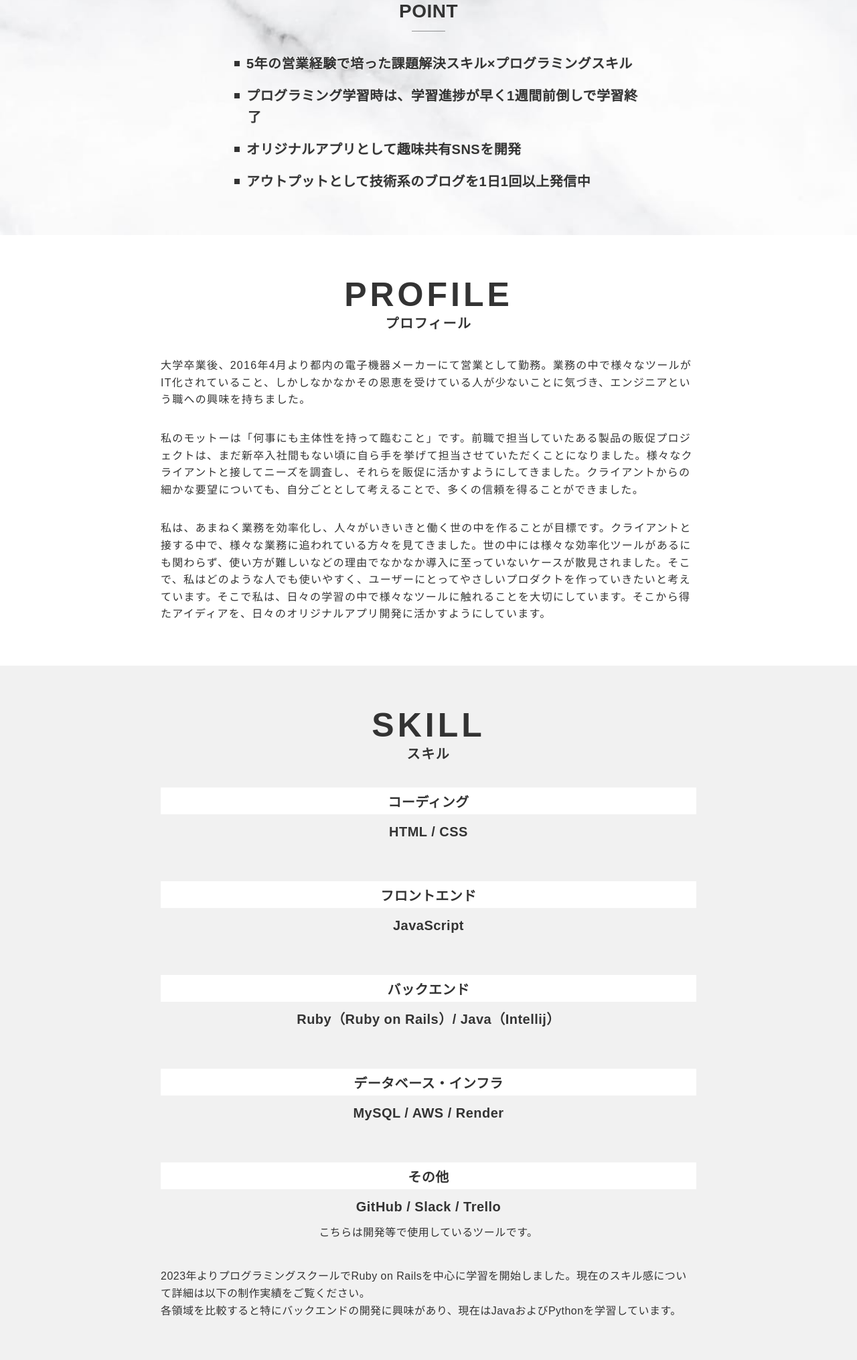
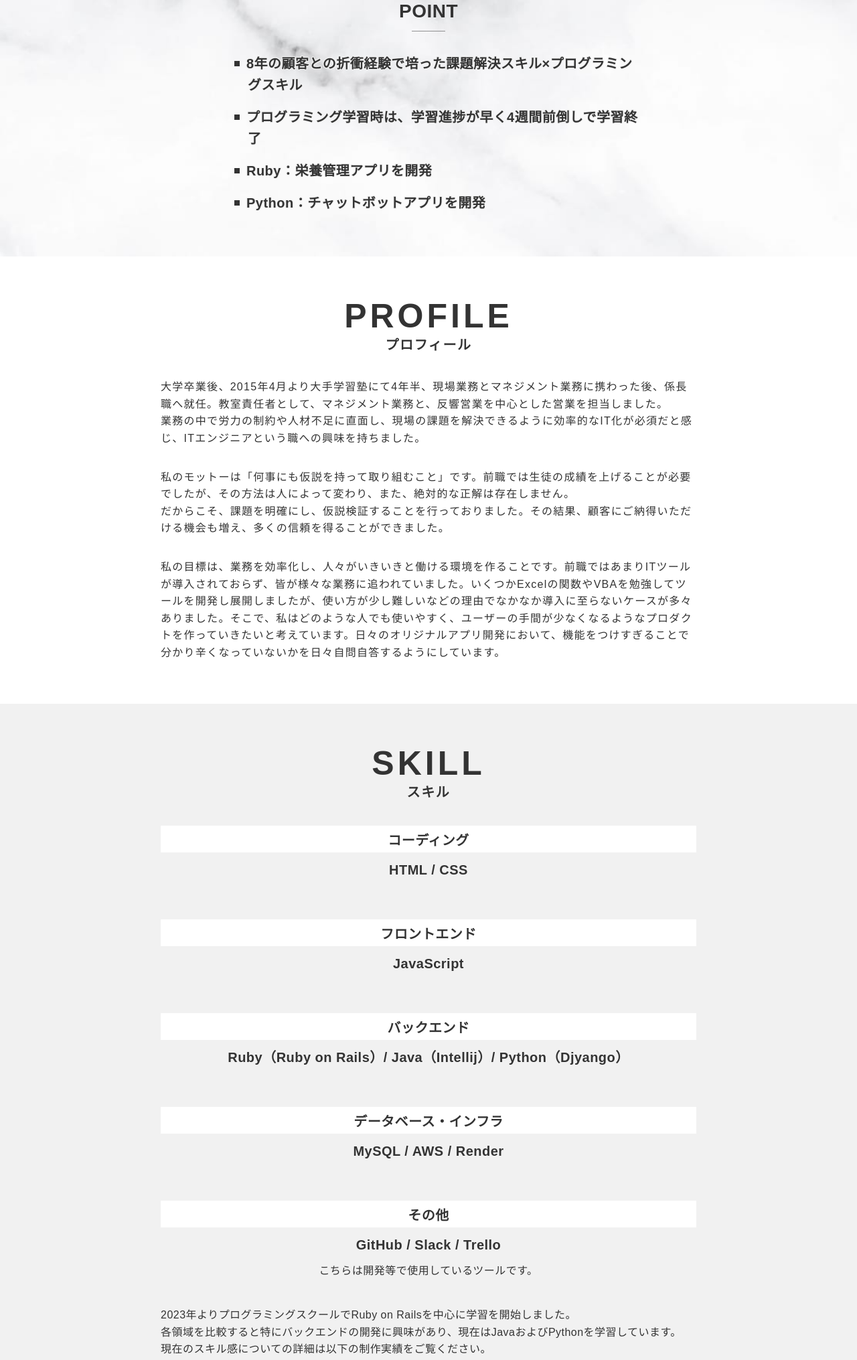
Before and after one commit to shuhei61/portfolio-site, a plain HTML site: page index.html in a window 1280 px wide. Shown: the part 388-2419 px from the top of the page at 67% size. Drawn offline with nearby package versions, Linux system fonts and the light colour scheme.

Commit message:
トップページの編集

```diff
--- a/index.html
+++ b/index.html
@@ -87,10 +87,10 @@
             </div>
             <ul class="firstview__point-list">
               <!-- 記載番号：10 -->
-              <li class="firstview__point-item">5年の営業経験で培った課題解決スキル×プログラミングスキル</li>
-              <li class="firstview__point-item">プログラミング学習時は、学習進捗が早く1週間前倒しで学習終了</li>
-              <li class="firstview__point-item">オリジナルアプリとして趣味共有SNSを開発</li>
-              <li class="firstview__point-item">アウトプットとして技術系のブログを1日1回以上発信中</li>
+              <li class="firstview__point-item">8年の顧客との折衝経験で培った課題解決スキル×プログラミングスキル</li>
+              <li class="firstview__point-item">プログラミング学習時は、学習進捗が早く4週間前倒しで学習終了</li>
+              <li class="firstview__point-item">Ruby：栄養管理アプリを開発</li>
+              <li class="firstview__point-item">Python：チャットボットアプリを開発</li>
             </ul>
           </div>
         </div>
@@ -104,13 +104,15 @@
             <!-- 記載番号：11 -->
             <div class="profile__text-area">
               <p>
-                大学卒業後、2016年4月より都内の電子機器メーカーにて営業として勤務。業務の中で様々なツールがIT化されていること、しかしなかなかその恩恵を受けている人が少ないことに気づき、エンジニアという職への興味を持ちました。
+                大学卒業後、2015年4月より大手学習塾にて4年半、現場業務とマネジメント業務に携わった後、係長職へ就任。教室責任者として、マネジメント業務と、反響営業を中心とした営業を担当しました。<br>
+                業務の中で労力の制約や人材不足に直面し、現場の課題を解決できるように効率的なIT化が必須だと感じ、ITエンジニアという職への興味を持ちました。
               </p>
               <p>
-                私のモットーは「何事にも主体性を持って臨むこと」です。前職で担当していたある製品の販促プロジェクトは、まだ新卒入社間もない頃に自ら手を挙げて担当させていただくことになりました。様々なクライアントと接してニーズを調査し、それらを販促に活かすようにしてきました。クライアントからの細かな要望についても、自分ごととして考えることで、多くの信頼を得ることができました。
+                私のモットーは「何事にも仮説を持って取り組むこと」です。前職では生徒の成績を上げることが必要でしたが、その方法は人によって変わり、また、絶対的な正解は存在しません。<br>
+                だからこそ、課題を明確にし、仮説検証することを行っておりました。その結果、顧客にご納得いただける機会も増え、多くの信頼を得ることができました。
               </p>
               <p>
-                私は、あまねく業務を効率化し、人々がいきいきと働く世の中を作ることが目標です。クライアントと接する中で、様々な業務に追われている方々を見てきました。世の中には様々な効率化ツールがあるにも関わらず、使い方が難しいなどの理由でなかなか導入に至っていないケースが散見されました。そこで、私はどのような人でも使いやすく、ユーザーにとってやさしいプロダクトを作っていきたいと考えています。そこで私は、日々の学習の中で様々なツールに触れることを大切にしています。そこから得たアイディアを、日々のオリジナルアプリ開発に活かすようにしています。
+                私の目標は、業務を効率化し、人々がいきいきと働ける環境を作ることです。前職ではあまりITツールが導入されておらず、皆が様々な業務に追われていました。いくつかExcelの関数やVBAを勉強してツールを開発し展開しましたが、使い方が少し難しいなどの理由でなかなか導入に至らないケースが多々ありました。そこで、私はどのような人でも使いやすく、ユーザーの手間が少なくなるようなプロダクトを作っていきたいと考えています。日々のオリジナルアプリ開発において、機能をつけすぎることで分かり辛くなっていないかを日々自問自答するようにしています。
               </p>
             </div>
           </div>
@@ -137,7 +139,7 @@
               <!-- 記載番号：14 -->
               <li class="skill__item">
                 <h3>バックエンド</h3>
-                <h4>Ruby（Ruby on Rails）/ Java（Intellij）</h4>
+                <h4>Ruby（Ruby on Rails）/ Java（Intellij）/ Python（Djyango）</h4>
               </li>
               <!-- 記載番号：15 -->
               <li class="skill__item">
@@ -157,9 +159,10 @@
           <!-- 記載番号：17 -->
           <div class="skill__text-area">
             <p>
-              2023年よりプログラミングスクールでRuby on Railsを中心に学習を開始しました。現在のスキル感について詳細は以下の制作実績をご覧ください。
+              2023年よりプログラミングスクールでRuby on Railsを中心に学習を開始しました。<br>
+              各領域を比較すると特にバックエンドの開発に興味があり、現在はJavaおよびPythonを学習しています。<br>
+              現在のスキル感についての詳細は以下の制作実績をご覧ください。
               <br>
-              各領域を比較すると特にバックエンドの開発に興味があり、現在はJavaおよびPythonを学習しています。
             </p>
           </div>
         </div>
@@ -180,7 +183,7 @@
                   <!-- 記載番号：18 -->
                   <h3>FURIMA（フリマアプリ）</h3>
                   <!-- 記載番号：19 -->
-                  <p>Ruby / Ruby on Rails / MySQL / GitHub / Render / Visual Studio Code / Trello</p>
+                  <p>Ruby / Ruby on Rails / MySQL / GitHub / AWS / Visual Studio Code</p>
                 </div>
                 <div class="works__item-btn-block">
                   <a href="works/01.html" class="button">More</a>
```
